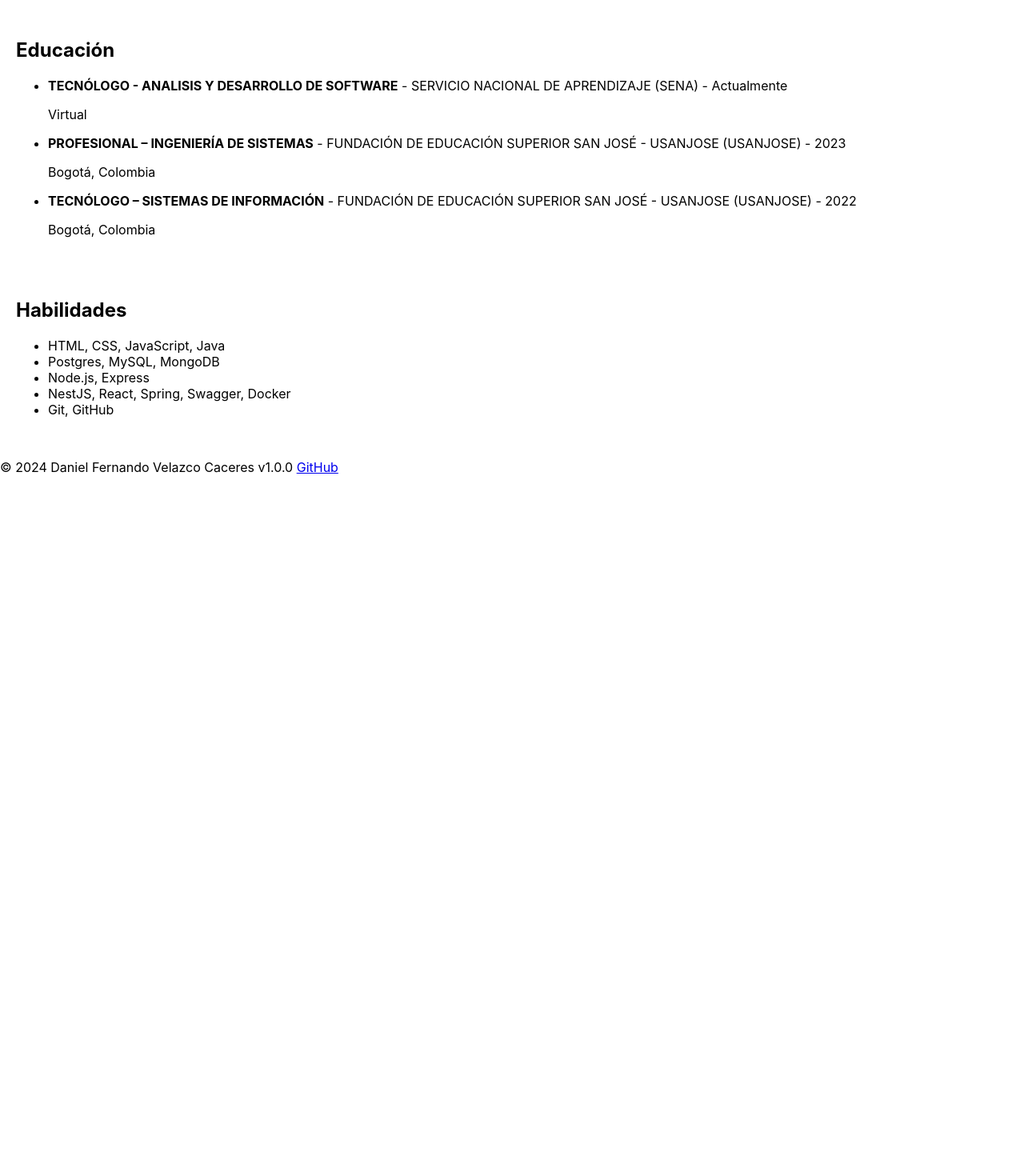
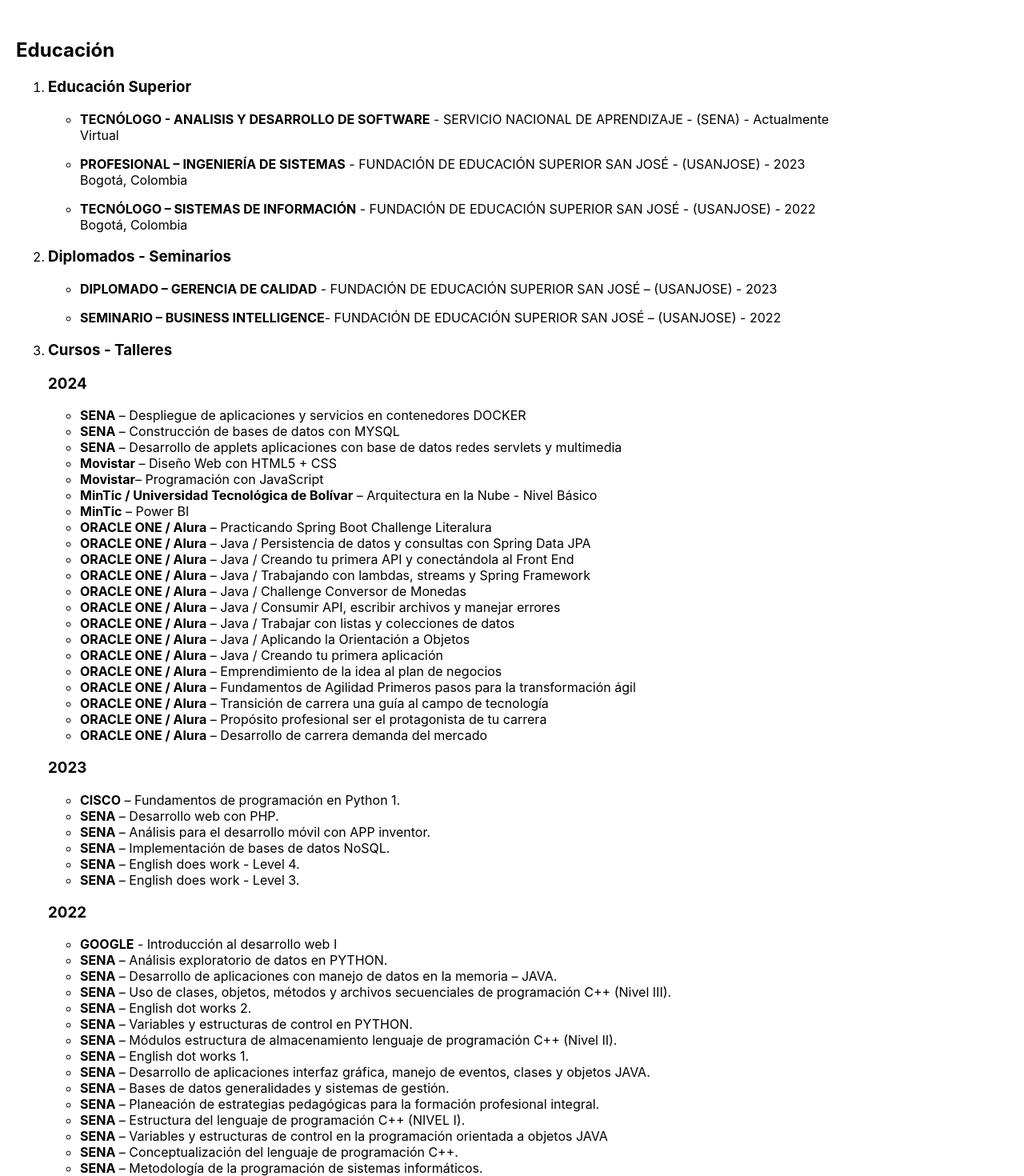
Before and after one commit to DanielFernandoVelazco/DanielFernandoVelazco.github.io, a React (Create React App) app: page / in a window 1280 px wide. Shown: the part 700-2170 px from the top of the page at 80% size. Before the commit the page ends 1310 px from the top, so only its background shows below. Built offline with nearby package versions, Linux system fonts and the light colour scheme.

Commit message:
Se modifica la educacion

```diff
--- a/src/components/Education.jsx
+++ b/src/components/Education.jsx
@@ -3,32 +3,101 @@
 const Education = () => (
     <section style={{ padding: '20px' }}>
         <h2>Educación</h2>
+        <ol>
+            <li><h3>Educación Superior</h3></li>
             <ul>
                 <li>
                     <p>
-                    <strong>TECNÓLOGO - ANALISIS Y DESARROLLO DE SOFTWARE</strong> - SERVICIO NACIONAL DE APRENDIZAJE (SENA) - Actualmente
-                </p>
-                <p>
+                        <strong>TECNÓLOGO - ANALISIS Y DESARROLLO DE SOFTWARE</strong> - SERVICIO NACIONAL DE APRENDIZAJE - (SENA) - Actualmente
+                        <br />
                         Virtual
                     </p>
                 </li>
                 <li>
                     <p>
-                    <strong>PROFESIONAL – INGENIERÍA DE SISTEMAS</strong> - FUNDACIÓN DE EDUCACIÓN SUPERIOR SAN JOSÉ - USANJOSE (USANJOSE) - 2023
-                </p>
-                <p>
+                        <strong>PROFESIONAL – INGENIERÍA DE SISTEMAS</strong> - FUNDACIÓN DE EDUCACIÓN SUPERIOR SAN JOSÉ - (USANJOSE) - 2023
+                        <br />
                         Bogotá, Colombia
                     </p>
                 </li>
                 <li>
                     <p>
-                    <strong>TECNÓLOGO – SISTEMAS DE INFORMACIÓN</strong> - FUNDACIÓN DE EDUCACIÓN SUPERIOR SAN JOSÉ - USANJOSE (USANJOSE) - 2022
-                </p>
-                <p>
+                        <strong>TECNÓLOGO – SISTEMAS DE INFORMACIÓN</strong> - FUNDACIÓN DE EDUCACIÓN SUPERIOR SAN JOSÉ - (USANJOSE) - 2022
+                        <br />
                         Bogotá, Colombia
                     </p>
                 </li>
             </ul>
+            <li><h3>Diplomados - Seminarios</h3></li>
+            <ul>
+                <li>
+                    <p>
+                        <strong>DIPLOMADO – GERENCIA DE CALIDAD</strong> - FUNDACIÓN DE EDUCACIÓN SUPERIOR SAN JOSÉ – (USANJOSE) - 2023
+                    </p>
+                </li>
+                <li>
+                    <p>
+                        <strong>SEMINARIO – BUSINESS INTELLIGENCE</strong>- FUNDACIÓN DE EDUCACIÓN SUPERIOR SAN JOSÉ – (USANJOSE) - 2022
+                    </p>
+                </li>
+            </ul>
+            <li><h3>Cursos - Talleres</h3></li>
+            <h3>2024</h3>
+            <ul>
+                <li><strong>SENA</strong> – Despliegue de aplicaciones y servicios en contenedores DOCKER</li>
+                <li><strong>SENA</strong> – Construcción de bases de datos con MYSQL</li>
+                <li><strong>SENA</strong> – Desarrollo de applets aplicaciones con base de datos redes servlets y multimedia</li>
+                <li><strong>Movistar</strong> – Diseño Web con HTML5 + CSS</li>
+                <li><strong>Movistar</strong>– Programación con JavaScript</li>
+                <li><strong>MinTic / Universidad Tecnológica de Bolívar</strong> – Arquitectura en la Nube - Nivel Básico</li>
+                <li><strong>MinTic</strong> – Power BI</li>
+                <li><strong>ORACLE ONE / Alura</strong> – Practicando Spring Boot Challenge Literalura</li>
+                <li><strong>ORACLE ONE / Alura</strong> – Java / Persistencia de datos y consultas con Spring Data JPA</li>
+                <li><strong>ORACLE ONE / Alura</strong> – Java / Creando tu primera API y conectándola al Front End</li>
+                <li><strong>ORACLE ONE / Alura</strong> – Java / Trabajando con lambdas, streams y Spring Framework</li>
+                <li><strong>ORACLE ONE / Alura</strong> – Java / Challenge Conversor de Monedas</li>
+                <li><strong>ORACLE ONE / Alura</strong> – Java / Consumir API, escribir archivos y manejar errores</li>
+                <li><strong>ORACLE ONE / Alura</strong> – Java / Trabajar con listas y colecciones de datos</li>
+                <li><strong>ORACLE ONE / Alura</strong> – Java / Aplicando la Orientación a Objetos</li>
+                <li><strong>ORACLE ONE / Alura</strong> – Java / Creando tu primera aplicación</li>
+                <li><strong>ORACLE ONE / Alura</strong> – Emprendimiento de la idea al plan de negocios</li>
+                <li><strong>ORACLE ONE / Alura</strong> – Fundamentos de Agilidad Primeros pasos para la transformación ágil</li>
+                <li><strong>ORACLE ONE / Alura</strong> – Transición de carrera una guía al campo de tecnología</li>
+                <li><strong>ORACLE ONE / Alura</strong> – Propósito profesional ser el protagonista de tu carrera</li>
+                <li><strong>ORACLE ONE / Alura</strong> – Desarrollo de carrera demanda del mercado</li>
+
+
+            </ul>
+            <h3>2023</h3>
+            <ul>
+                <li><strong>CISCO</strong> – Fundamentos de programación en Python 1.</li>
+                <li><strong>SENA</strong> – Desarrollo web con PHP.</li>
+                <li><strong>SENA</strong> – Análisis para el desarrollo móvil con APP inventor.</li>
+                <li><strong>SENA</strong> – Implementación de bases de datos NoSQL.</li>
+                <li><strong>SENA</strong> – English does work - Level 4.</li>
+                <li><strong>SENA</strong> – English does work - Level 3.</li>
+
+            </ul>
+            <h3>2022</h3>
+            <ul>
+                <li><strong>GOOGLE</strong> - Introducción al desarrollo web I</li>
+                <li><strong>SENA</strong> – Análisis exploratorio de datos en PYTHON.</li>
+                <li><strong>SENA</strong> – Desarrollo de aplicaciones con manejo de datos en la memoria – JAVA.</li>
+                <li><strong>SENA</strong> – Uso de clases, objetos, métodos y archivos secuenciales de programación C++ (Nivel III).</li>
+                <li><strong>SENA</strong> – English dot works 2.</li>
+                <li><strong>SENA</strong> – Variables y estructuras de control en PYTHON.</li>
+                <li><strong>SENA</strong> – Módulos estructura de almacenamiento lenguaje de programación C++ (Nivel II).</li>
+                <li><strong>SENA</strong> – English dot works 1.</li>
+                <li><strong>SENA</strong> – Desarrollo de aplicaciones interfaz gráfica, manejo de eventos, clases y objetos JAVA.</li>
+                <li><strong>SENA</strong> – Bases de datos generalidades y sistemas de gestión.</li>
+                <li><strong>SENA</strong> – Planeación de estrategias pedagógicas para la formación profesional integral.</li>
+                <li><strong>SENA</strong> – Estructura del lenguaje de programación C++ (NIVEL I).</li>
+                <li><strong>SENA</strong> – Variables y estructuras de control en la programación orientada a objetos JAVA</li>
+                <li><strong>SENA</strong> – Conceptualización del lenguaje de programación C++.</li>
+                <li><strong>SENA</strong> – Metodología de la programación de sistemas informáticos.</li>
+            </ul>
+
+        </ol>
     </section>
 );
 
```
Lines whose indentation alone changed are shown as unchanged.
